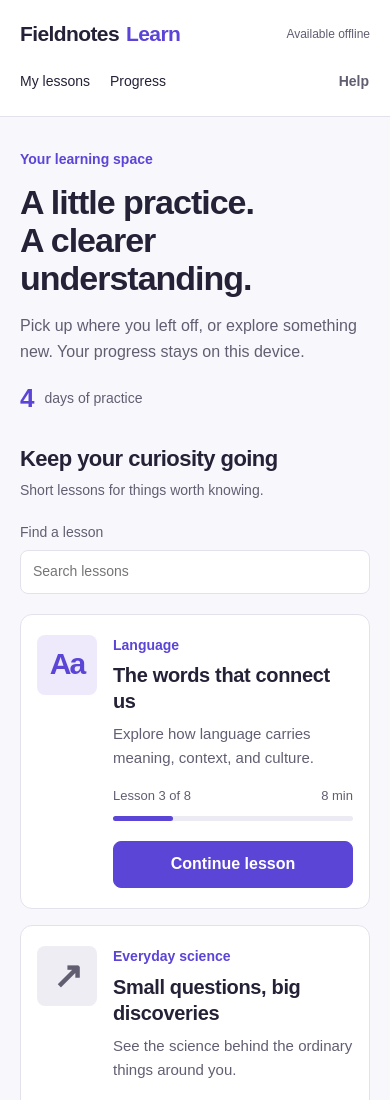
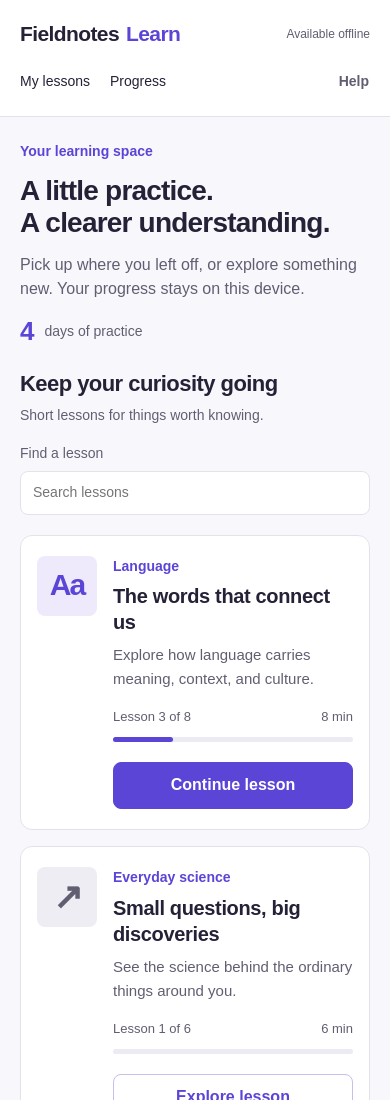
Before and after one commit to mozzie49/polish-proof, a website: page demo/after/index.html in a window 390 px wide. Shown: the top 1100 px of the page. Drawn offline with Linux system fonts and the light colour scheme.

Commit message:
Keep the mobile Continue action above the fold after screenshot review
The first CI passed mechanical checks, but its phone screenshot put the primary action at y841. Tighten only the mobile intro; preserve the frozen contract, content, and behavior.

```diff
--- a/demo/after/style.css
+++ b/demo/after/style.css
@@ -88,15 +88,15 @@ dialog h2 { clear: both; padding-top: 12px; margin-bottom: 16px; }
   .offline { font-size: 12px; }
   nav { order: 3; width: 100%; gap: 20px; }
   nav button { margin-left: auto; padding-right: 0; }
-  main { padding: 32px 20px 24px; }
-  .intro { display: block; margin-bottom: 32px; }
-  h1 { font-size: 34px; line-height: 1.12; letter-spacing: -1px; margin-bottom: 16px; }
-  .intro-copy { font-size: 16px; }
-  .streak { flex-direction: row; justify-content: flex-start; gap: 10px; margin-top: 20px; padding: 0; border: 0; }
+  main { padding: 24px 20px; }
+  .intro { display: block; margin-bottom: 24px; }
+  h1 { font-size: 28px; line-height: 1.15; letter-spacing: -.8px; margin-bottom: 14px; }
+  .intro-copy { font-size: 16px; line-height: 1.5; }
+  .streak { flex-direction: row; justify-content: flex-start; gap: 10px; margin-top: 16px; padding: 0; border: 0; }
   .streak strong { font-size: 26px; }
   .section-head { display: block; margin-bottom: 20px; }
   .section-head h2 { font-size: 22px; }
-  .search { margin-top: 20px; }
+  .search { margin-top: 16px; }
   .search input { width: 100%; }
   .lesson { grid-template-columns: 60px minmax(0, 1fr); gap: 16px; padding: 20px 16px; }
   .lesson-art { font-size: 30px; border-radius: 8px; }
```
